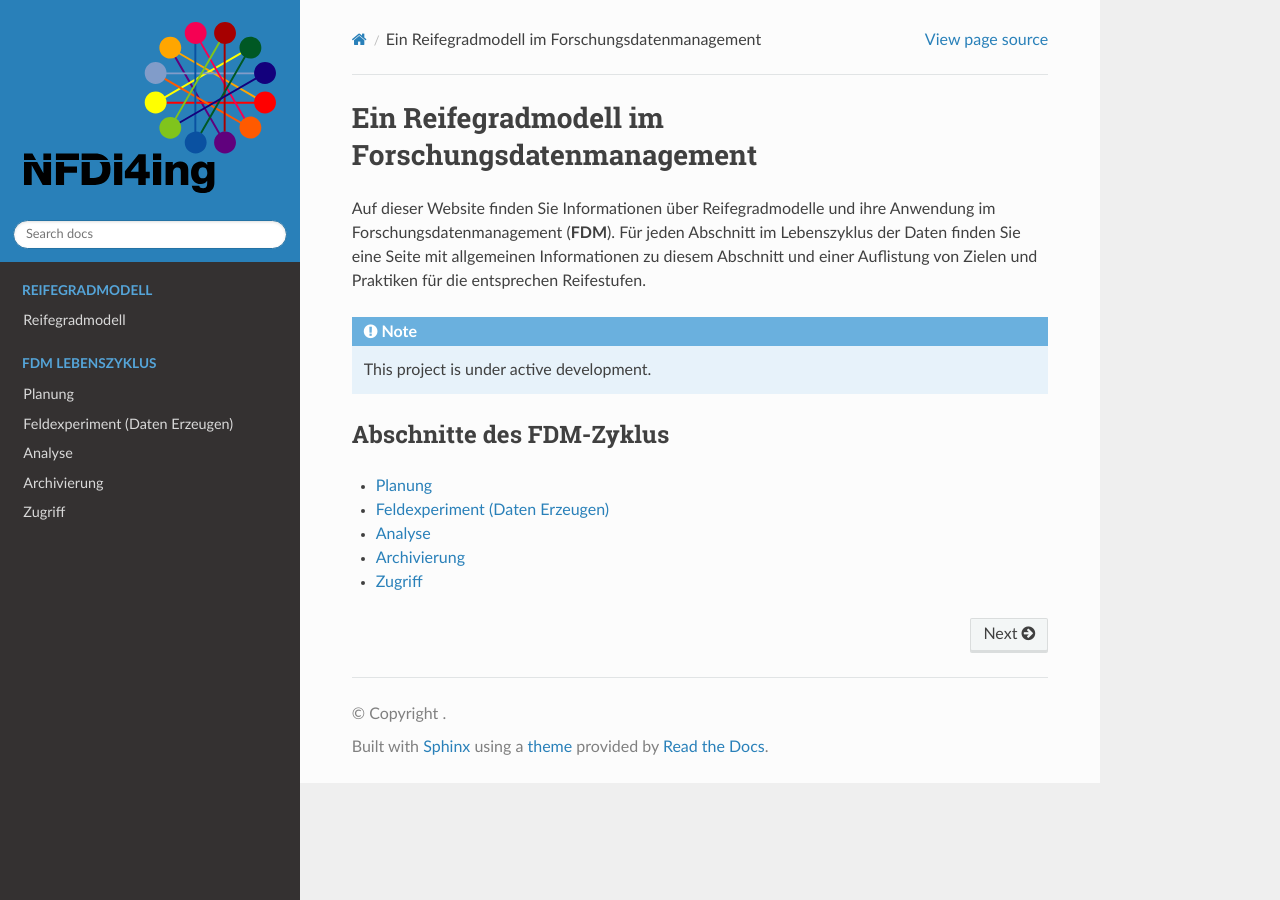
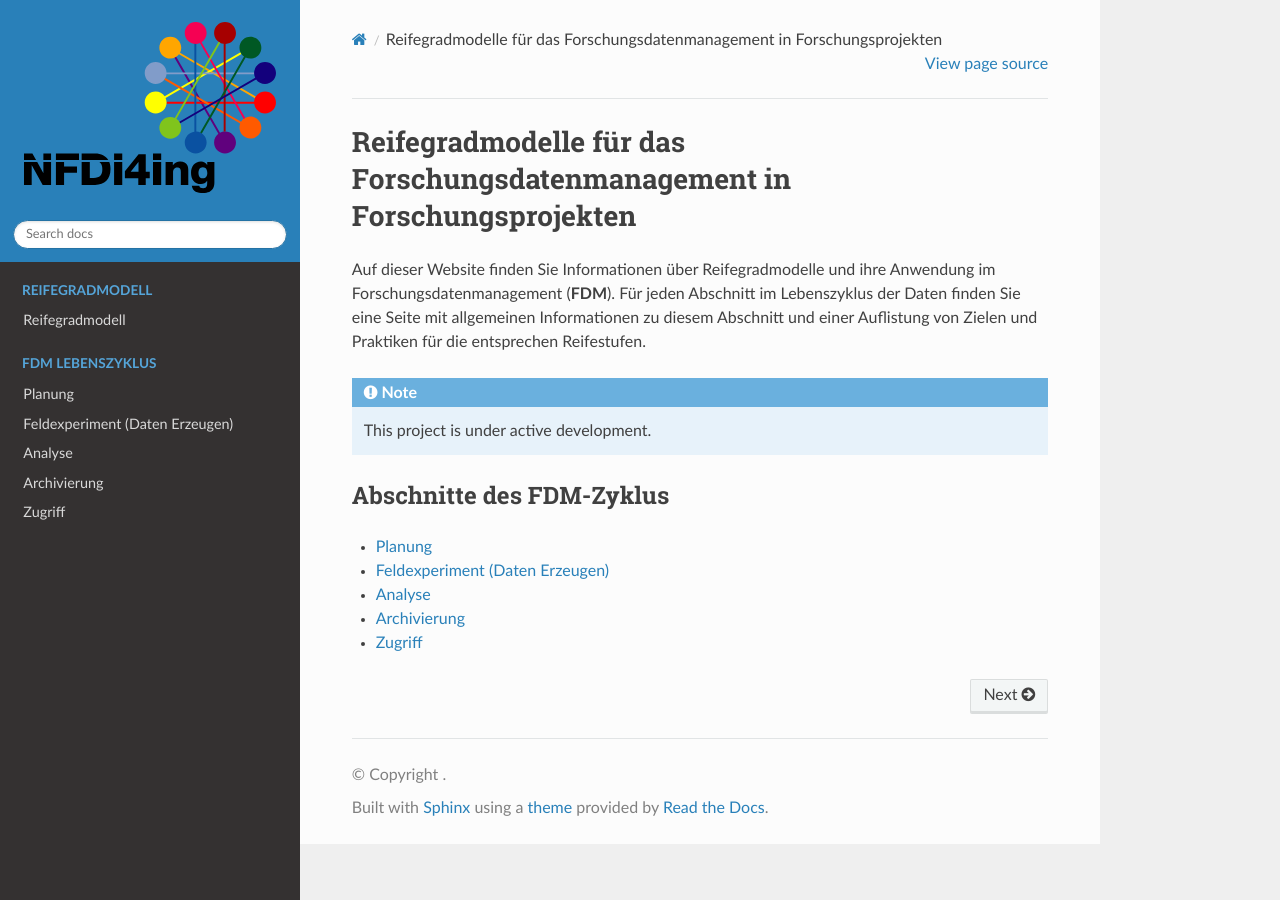
Before and after one commit to LUHMW/MaturityModel, a Sphinx documentation site: the page built from docs/source/index.rst, in a window 1280 px wide. Built offline with Sphinx 7.4.7 and the Read the Docs theme 2.0.0, drawn with Linux system fonts in a browser that asks for light colours.

Commit message:
Update index.rst

```diff
--- a/docs/source/index.rst
+++ b/docs/source/index.rst
@@ -1,4 +1,4 @@
-Ein Reifegradmodell im Forschungsdatenmanagement
+Reifegradmodelle für das Forschungsdatenmanagement in Forschungsprojekten
 ==================================================
 
 Auf dieser Website finden Sie Informationen über Reifegradmodelle und ihre Anwendung im Forschungsdatenmanagement (**FDM**).
```
